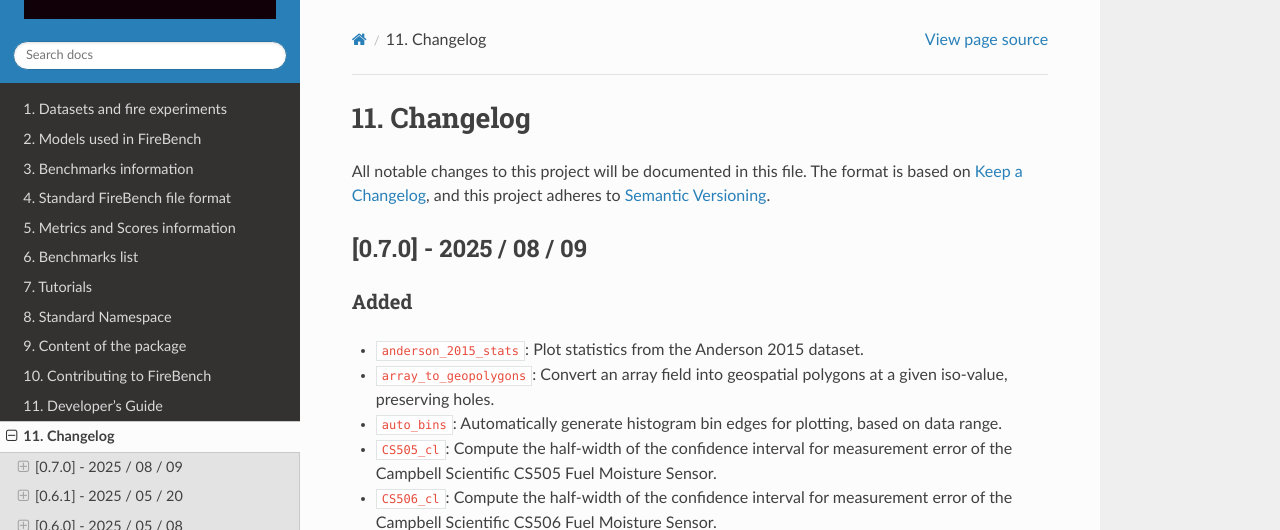
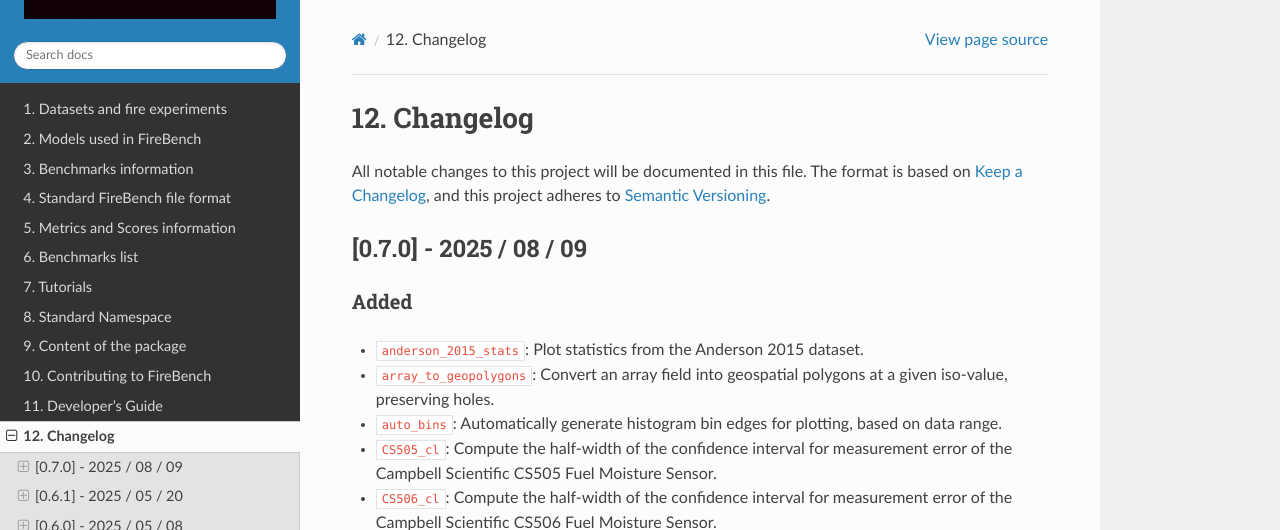
Before and after one commit to wirc-sjsu/firebench, a Sphinx documentation site: the page built from docs/changelog.md, in a window 1280 px wide and 900 px high. Shown: the top 530 px of the window. Built offline with Sphinx 7.4.7 and the Read the Docs theme 3.1.0, drawn with Linux system fonts in a browser that asks for light colours.

Commit message:
update changlog

```diff
--- a/docs/changelog.md
+++ b/docs/changelog.md
@@ -1,4 +1,4 @@
-# 11. Changelog
+# 12. Changelog
 
 All notable changes to this project will be documented in this file.
 The format is based on [Keep a Changelog](https://keepachangelog.com/en/1.0.0/),
```
